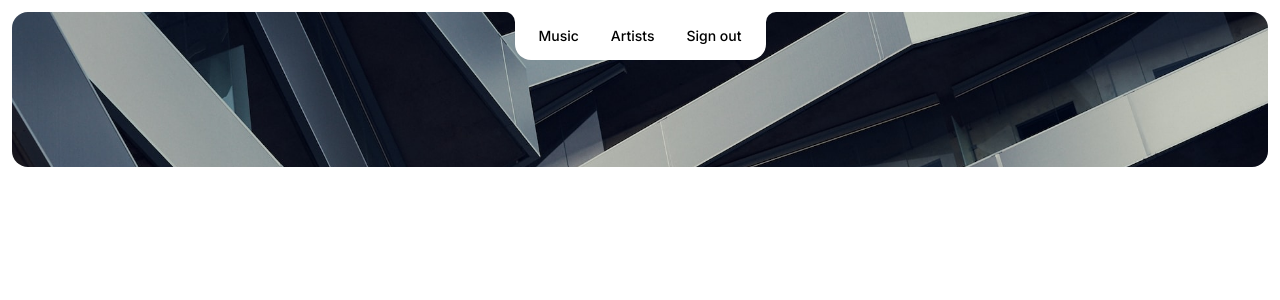
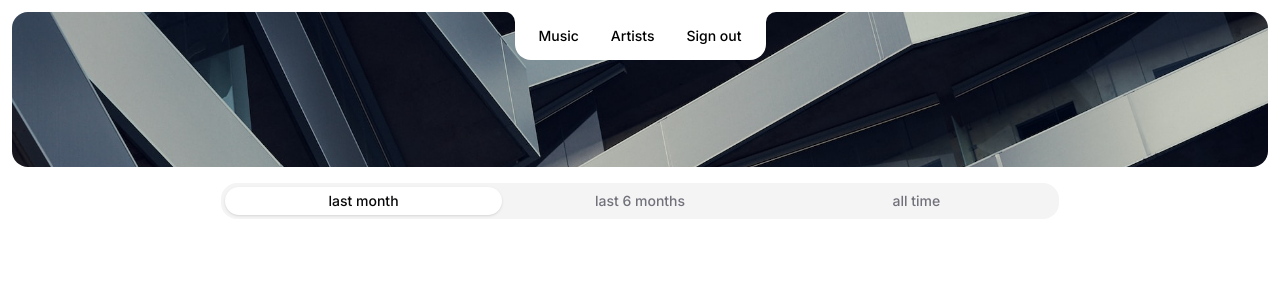
Before and after one commit to bienku/spotify-wrapped, a Next.js app: page / in a window 1280 px wide. Shown: the top 300 px of the page. Built offline with nearby package versions, Linux system fonts and the light colour scheme.

Commit message:
feat: added tabs component to the home page

```diff
--- a/app/page.tsx
+++ b/app/page.tsx
@@ -1,11 +1,32 @@
 import Nav from '@/components/Nav';
+import { Tabs, TabsContent, TabsList, TabsTrigger } from '@/components/ui/tabs';
 
 export default function Home() {
     return (
-        <div className="max-h-screen h-screen xs:p-2 md:p-3">
+        <div className="max-h-screen h-screen xs:p-2 md:p-3 overflow-hidden">
             <div className="w-full h-1/5 bg-cover bg-no-repeat bg-[url('/hero-mobile.jpg')] sm:bg-[url('/hero-desktop.jpg')] xs:max-w-7xl xs:mx-auto xs:rounded-[var(--radius)]">
                 <Nav />
             </div>
+
+            <main className="w-full h-4/5 flex justify-center mt-4">
+                <Tabs defaultValue="month-1" className="w-5/6 sm:w-2/3 h-full max-w-[975px]">
+                    <TabsList className="grid w-full h-max grid-cols-3">
+                        <TabsTrigger value="month-1" className="text-xs sm:text-sm">
+                            last month
+                        </TabsTrigger>
+                        <TabsTrigger value="month-6" className="text-xs sm:text-sm">
+                            last 6 months
+                        </TabsTrigger>
+                        <TabsTrigger value="all-time" className="text-xs sm:text-sm">
+                            all time
+                        </TabsTrigger>
+                    </TabsList>
+
+                    <TabsContent value="month-1"></TabsContent>
+                    <TabsContent value="month-6"></TabsContent>
+                    <TabsContent value="all-time"></TabsContent>
+                </Tabs>
+            </main>
         </div>
     );
 }
```
